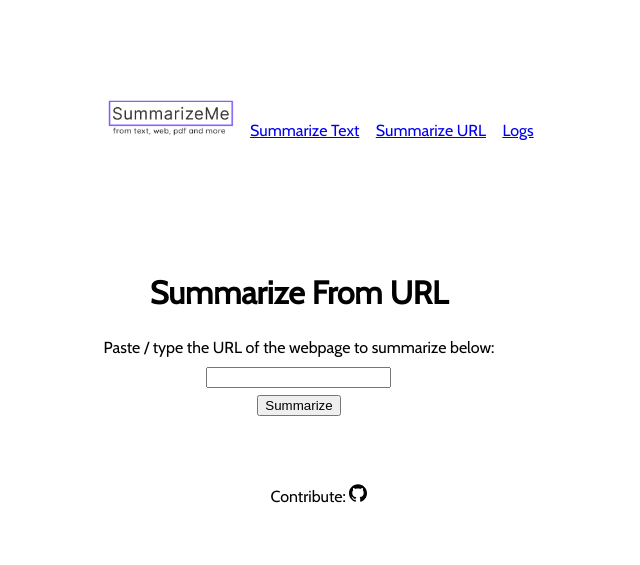
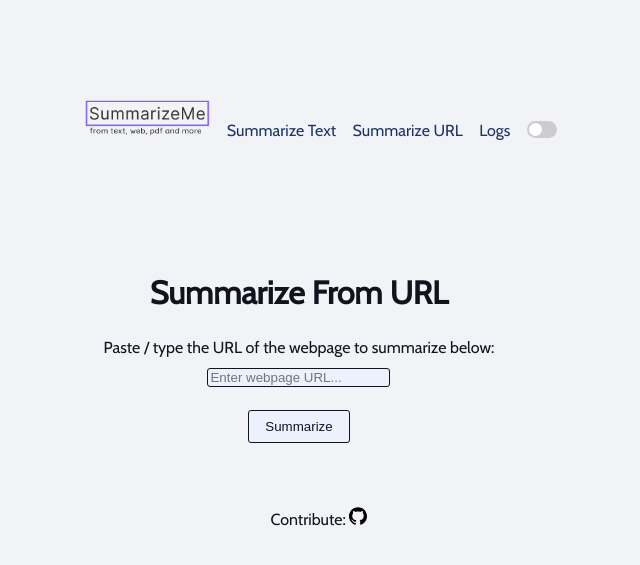
Before and after one commit to satishsurath/archive.summarizeme.io, a Flask app: page /summarizeURL in a window 1280 px wide. Shown: the top 565 px of the page, without its empty margins (341-981 px from the left). Run offline with Flask 3, Linux system fonts and the light colour scheme; some libraries are stand-ins or nearby versions.

Commit message:
Added basic data validators, basic styling and Dark mode toggle
Signed-off-by: Satish Surath <connect@sati.sh>

```diff
--- a/app/forms.py
+++ b/app/forms.py
@@ -3,20 +3,20 @@ from flask_wtf import FlaskForm
 from wtforms import StringField, PasswordField, BooleanField, SubmitField
 from wtforms.widgets import TextArea
 from wtforms.fields import URLField
-from wtforms.validators import DataRequired
+from wtforms.validators import DataRequired, URL
 
 
 class SummarizeFromText(FlaskForm):
-    summarize = StringField('Paste / type the text to summarize below:', widget=TextArea())
+    summarize = StringField('Paste / type the text to summarize below:', widget=TextArea(), validators=[DataRequired()])
     submit = SubmitField('Summarize')
 
 class SummarizeFromURL(FlaskForm):
-    summarize = URLField('Paste / type the URL of the webpage to summarize below:')
+    summarize = URLField('Paste / type the URL of the webpage to summarize below:', validators=[DataRequired(), URL(message='Please enter a valid URL.')])
     submit = SubmitField('Summarize')
 
 class openAI_debug_form(FlaskForm):
     openAI_debug_form_key = StringField('Paste your OpenAI API Key (will not be saved)')
-    openAI_debug_form_prompt = StringField('OpenAI Input:', widget=TextArea())
+    openAI_debug_form_prompt = StringField('OpenAI Input:', widget=TextArea(), validators=[DataRequired()])
     submit = SubmitField('Submit')
 
 #form to delete the entry
--- a/app/static/style.css
+++ b/app/static/style.css
@@ -1,11 +1,43 @@
-
 body {
   margin: 0;
   -webkit-font-smoothing: antialiased;
   -moz-osx-font-smoothing: grayscale;
   display: flex;
   justify-content: center;
+  background-color: #f2f3f7;
+  color: #10141d;
+  --text-color: #10141d;
+  --bkg-color: #f2f3f7;
+  --form-bkg-color: #edf1fb;
+  transition: background-color 0.8s, color 0.8s, border-color 0.8s;
 }
+
+body.dark-mode {
+  background-color: #10141d;
+  color: #edf1fb;
+  --text-color: #edf1fb;
+  --bkg-color: #10141d;
+  --form-bkg-color: #1c3365;
+  transition: background-color 0.8s, color 0.8s, border-color 0.8s;
+
+}
+
+.nav-links a {
+  color: #1c3365;
+  text-decoration: none;
+}
+
+.nav-links a:hover {
+  text-decoration: underline;
+}
+
+body.dark-mode .nav-links a,
+body.dark-mode .nav-links a:hover {
+  color: #edf1fb;
+}
+
+/* Rest of your CSS */
+
 
 .container {
   display: flex;
@@ -65,6 +97,40 @@ h2 {
   margin-bottom: 2.0rem;
 }
 
+
+
 .more {display: none;}
 
 td, th { border-bottom: 1px solid }
+
+
+.form-control {
+  background-color: var(--form-bkg-color);
+  color: var(--text-color);
+  border: 1px solid var(--text-color);
+  transition: background-color 0.4s, color 0.4s, border-color 0.4s;
+}
+
+.form-control:focus {
+  outline: none;
+  border-color: var(--text-color);
+}
+
+input[type="submit"] {
+  background-color: var(--form-bkg-color);
+  color: var(--text-color);
+  border: 1px solid var(--text-color);
+  cursor: pointer;
+  padding: 8px 16px;
+  transition: background-color 0.4s, color 0.4s, border-color 0.4s;
+  border-radius: 3px;
+}
+
+input[type="submit"]:hover {
+  background-color: var(--bkg-color);
+  color: var(--text-color);
+}
+
+.form-control, .btn {
+  border-radius: 3px;
+}
--- a/app/templates/base.html
+++ b/app/templates/base.html
@@ -17,9 +17,69 @@
       <meta name="viewport" content="width=device-width, initial-scale=1.0">
       <link rel="stylesheet" type="text/css" href="/static/style.css">
       <link rel="stylesheet" href="https://fonts.googleapis.com/css?family=Cabin">
-      {% if current_user.is_authenticated %}
       <script src="https://cdn.jsdelivr.net/gh/google/code-prettify@master/loader/run_prettify.js"></script>
-      {% endif %}
+      <style>
+        /* Add this style block to include the toggle switch CSS */
+        .switch {
+          position: relative;
+          display: inline-block;
+          width: 30px; /* 50% of the original width */
+          height: 17px; /* 50% of the original height */
+        }
+
+        .switch input {
+          opacity: 0;
+          width: 0;
+          height: 0;
+        }
+
+        .slider {
+          position: absolute;
+          cursor: pointer;
+          top: 0;
+          left: 0;
+          right: 0;
+          bottom: 0;
+          background-color: #ccc;
+          -webkit-transition: .4s;
+          transition: .4s;
+        }
+
+        .slider:before {
+          position: absolute;
+          content: "";
+          height: 13px; /* 50% of the original height */
+          width: 13px; /* 50% of the original width */
+          left: 2px; /* 50% of the original left */
+          bottom: 2px; /* 50% of the original bottom */
+          background-color: white;
+          -webkit-transition: .4s;
+          transition: .4s;
+        }
+
+        input:checked + .slider {
+          background-color: #2196F3;
+        }
+
+        input:focus + .slider {
+          box-shadow: 0 0 1px #2196F3;
+        }
+
+        input:checked + .slider:before {
+          -webkit-transform: translateX(13px); /* 50% of the original translateX value */
+          -ms-transform: translateX(13px); /* 50% of the original translateX value */
+          transform: translateX(13px); /* 50% of the original translateX value */
+        }
+
+        .slider.round {
+          border-radius: 17px; /* 50% of the original border-radius */
+        }
+
+        .slider.round:before {
+          border-radius: 50%;
+        }
+    </style>
+
     </head>
     <body>
       <div class="container">
@@ -27,12 +87,20 @@
           <ul>
          <li> <a href="{{ url_for('index') }}"><img src="/static/SummarizeMe_transparent_logov3.png" height="80px"></a></li>
          <li class="nav-links"> <a href="{{ url_for('summarizeText') }}">Summarize Text</a></li>
-         <li> <a href="{{ url_for('summarizeURL') }}">Summarize URL</a></li>
-         <li> <a href="{{ url_for('logs') }}">Logs</a></li>
+         <li class="nav-links"> <a href="{{ url_for('summarizeURL') }}">Summarize URL</a></li>
+         <li class="nav-links"> <a href="{{ url_for('logs') }}">Logs</a></li>
             {% if current_user.is_authenticated %}
-              <li> <a href="{{ url_for('openAI_debug') }}">OpenAI Debug</a></li>
-              <li><a href="{{ url_for('logout') }}">Logout</a></li>
+              <li class="nav-links"> <a href="{{ url_for('openAI_debug') }}">OpenAI Debug</a></li>
+              <li class="nav-links"><a href="{{ url_for('logout') }}">Logout</a></li>
             {% endif %}
+            <li class="nav-links">
+              <!-- Add the toggle switch element -->
+              <label class="switch">
+                <input type="checkbox" id="toggle-theme" onclick="toggleTheme()">
+                <span class="slider round"></span>
+              </label>
+            </li>
+
         </ul>
       </div>
       <div class="item">
@@ -46,5 +114,32 @@
         </ul>
     </div>
       </div>
+      <script>
+// Function to handle theme toggle and save preference
+const toggleTheme = () => {
+  const body = document.body;
+  const toggleSwitch = document.getElementById('toggle-theme');
+
+  // Toggle the "dark-mode" class on the body element
+  body.classList.toggle('dark-mode');
+
+  // Save the theme preference in local storage
+  localStorage.setItem('theme', body.classList.contains('dark-mode') ? 'dark' : 'light');
+}
+
+// Apply saved theme and set the toggle switch state on page load
+document.addEventListener('DOMContentLoaded', () => {
+  const savedTheme = localStorage.getItem('theme') || 'light';
+  const toggleSwitch = document.getElementById('toggle-theme');
+
+  if (savedTheme === 'dark') {
+    document.body.classList.add('dark-mode');
+    toggleSwitch.checked = true;
+  } else {
+    toggleSwitch.checked = false;
+  }
+});
+
+      </script>
     </body>
 </html>
--- a/app/templates/index.html
+++ b/app/templates/index.html
@@ -7,7 +7,7 @@
         Save them in your favorite note-taking app.
         </p>
         <br>
-        <h2>v0.0.5 Pre-release</h2>
+        <h2>v0.0.6 Pre-release</h2>
         <p class="left-align">
         <b>New Features in this release:</b><br>
         - Unlimited Token Support with Chunking. No more token size limit to the Text / URL <br>
--- a/app/templates/summarizeURL.html
+++ b/app/templates/summarizeURL.html
@@ -2,16 +2,18 @@
 
 {% block content %}
     <h1>Summarize From URL</h1>
-    <form action="" method="post" novalidate>
+    <form action="" method="post" onsubmit="showProcessing()" novalidate>
         {{ form.hidden_tag() }}
         <p>
             {{ form.summarize.label }}<br>
-            {{ form.summarize() }}<br>
+            {{ form.summarize(class_='form-control',placeholder='Enter webpage URL...') }}<br>
             {% for error in form.summarize.errors %}
             <span style="color: red;">[{{ error }}]</span>
             {% endfor %}
         </p>
+        <br>
         <p>{{ form.submit() }}</p>
+        <div id="processing" style="display:none; font-weight:bold;">Processing...</div>
         {% if openAI_summary %}
             <div class="left-align">
                 <details>
@@ -53,4 +55,24 @@
             </details>
         {% endif %}
     </form>
+    <script>
+        var interval;
+        var dotCount = 0;
+
+        function showProcessing() {
+            document.getElementById('processing').style.display = 'block';
+            animateDots();
+        }
+
+        function animateDots() {
+            interval = setInterval(function() {
+                var dots = '';
+                for (var i = 0; i < dotCount; i++) {
+                    dots += '.';
+                }
+                document.getElementById('dots').innerText = dots;
+                dotCount = (dotCount + 1) % 4;
+            }, 500);
+        }
+    </script>
 {% endblock %}
```
Also changed, not shown: app/templates/summarizeText.html (+22 -1 lines).
